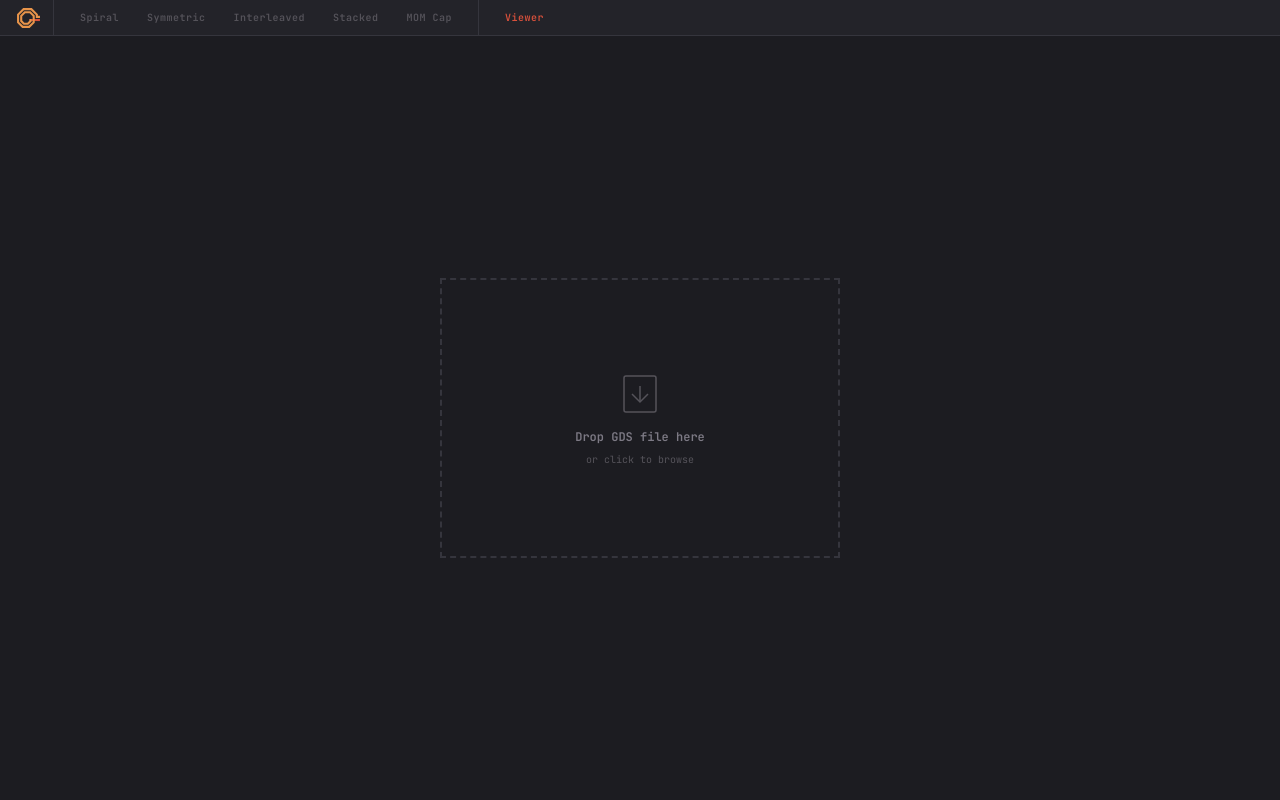
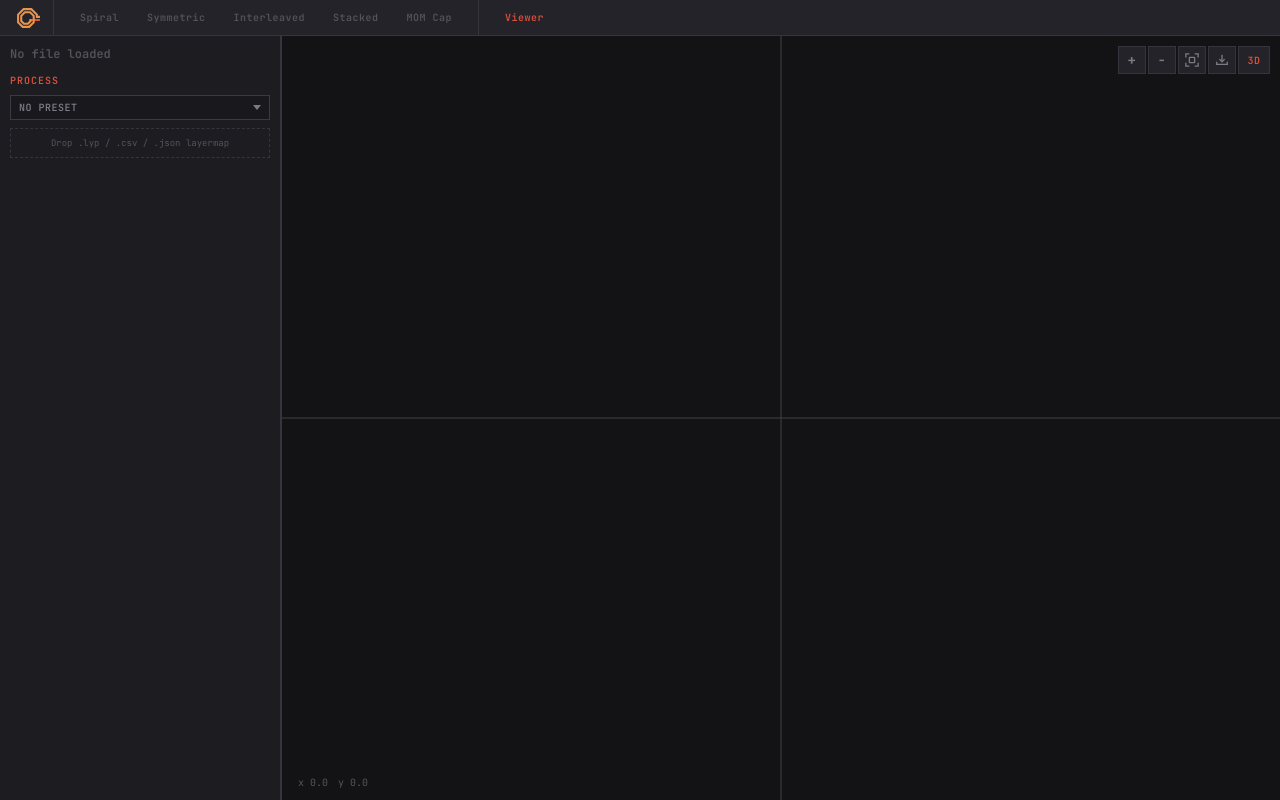
Before and after one commit to milanofthe/rapidpassives, a SvelteKit app in the folder web/: page /viewer in a window 1280 px wide. Built offline with nearby package versions, Linux system fonts and the light colour scheme.

Commit message:
Always show sidebar in viewer, use viewer-pane drop zone for initial file load

```diff
--- a/web/src/routes/viewer/+page.svelte
+++ b/web/src/routes/viewer/+page.svelte
@@ -73,7 +73,6 @@
 
 	let fileName = $state('');
 	let gdsLayers = $state<GdsLayerInfo[]>([]);
-	let dragOver = $state(false);
 	let error = $state('');
 	let loading = $state(false);
 	let loadProgress = $state(0);
@@ -260,27 +259,6 @@
 		}
 	}
 
-	function onDrop(e: DragEvent) {
-		e.preventDefault();
-		dragOver = false;
-		const file = e.dataTransfer?.files[0];
-		if (file) handleFile(file);
-	}
-
-	function onDragOver(e: DragEvent) {
-		e.preventDefault();
-		dragOver = true;
-	}
-
-	function onDragLeave() {
-		dragOver = false;
-	}
-
-	function onFileInput(e: Event) {
-		const input = e.target as HTMLInputElement;
-		const file = input.files?.[0];
-		if (file) handleFile(file);
-	}
 
 	function toggleLayer(i: number) {
 		gdsLayers = gdsLayers.map((l, j) => j === i ? { ...l, visible: !l.visible } : l);
@@ -481,50 +459,11 @@
 	<link rel="canonical" href="https://rapidpassives.org/viewer" />
 </svelte:head>
 
-{#if !loaded}
-	<div class="dropzone-page">
-		<div
-			class="dropzone"
-			class:dragover={dragOver}
-			class:loading
-			ondrop={onDrop}
-			ondragover={onDragOver}
-			ondragleave={onDragLeave}
-			role="button"
-			tabindex="0"
-		>
-			{#if loading}
-				<svg class="border-spinner" viewBox="0 0 400 280">
-					<rect x="1" y="1" width="398" height="278" rx="0" fill="none"
-						stroke="var(--accent)" stroke-width="2"
-						stroke-dasharray="{2 * (398 + 278)}"
-						stroke-dashoffset="{2 * (398 + 278) * (1 - loadProgress)}"
-					/>
-				</svg>
-				<p class="loading-phase">{loadPhase}</p>
-				<p class="loading-text">{loadPolyCount > 0 ? `${loadPolyCount.toLocaleString()} polygons` : ''}</p>
-			{:else}
-				<div class="dropzone-icon">
-					<svg width="48" height="48" viewBox="0 0 48 48" fill="none" stroke="currentColor" stroke-width="1.5">
-						<rect x="8" y="6" width="32" height="36" rx="2" />
-						<path d="M16 24L24 32L32 24" />
-						<path d="M24 16V32" />
-					</svg>
-				</div>
-				<p class="dropzone-title">Drop GDS file here</p>
-				<p class="dropzone-hint">or click to browse</p>
-				<input type="file" accept=".gds,.gdsii,.gds2" class="dropzone-input" onchange={onFileInput} />
-			{/if}
-			{#if error}
-				<p class="dropzone-error">{error}</p>
-			{/if}
-		</div>
-	</div>
-{:else}
-	<GeometryEditor {layers} {renderOpts} {stack} {instancedScene} gdsLayerMap={GDS_TO_LAYER} {visibleGdsLayers}
-		onFileDrop={handleFile} dropLoading={loading} dropPhase={loadPhase} dropPolyCount={loadPolyCount}>
-		{#snippet sidebar()}
-			<div class="panel">
+<GeometryEditor {layers} {renderOpts} {stack} {instancedScene} gdsLayerMap={GDS_TO_LAYER} {visibleGdsLayers}
+	onFileDrop={handleFile} dropLoading={loading} dropPhase={loadPhase} dropPolyCount={loadPolyCount}>
+	{#snippet sidebar()}
+		<div class="panel">
+			{#if loaded}
 				<div class="file-info">
 					<span class="file-name" title={fileName}>{fileName}</span>
 				</div>
@@ -533,8 +472,13 @@
 					<span class="sep">/</span>
 					<span>{totalPolygons.toLocaleString()} polygons</span>
 				</div>
+			{:else}
+				<div class="file-info">
+					<span class="file-name" style="color: var(--text-dim)">No file loaded</span>
+				</div>
+			{/if}
 
-				<h4 class="section-label">Process</h4>
+			<h4 class="section-label">Process</h4>
 				<div class="preset-dropdown">
 					<button class="preset-btn" onclick={() => presetOpen = !presetOpen}>
 						{selectedPreset ? PRESETS[selectedPreset]?.name : 'No preset'}
@@ -557,6 +501,7 @@
 					<span>Drop .lyp / .csv / .json layermap</span>
 				</div>
 
+			{#if loaded}
 				<h4 class="section-label">Layers</h4>
 				<p class="hint">Drag to reorder stack. Click to toggle visibility.</p>
 
@@ -607,93 +552,12 @@
 						<div class="drop-indicator"></div>
 					{/if}
 				</div>
+			{/if}
 			</div>
 		{/snippet}
 	</GeometryEditor>
-{/if}
 
 <style>
-	/* Drop zone page */
-	.dropzone-page {
-		height: 100%;
-		display: flex;
-		align-items: center;
-		justify-content: center;
-		background: var(--bg);
-	}
-	.dropzone {
-		position: relative;
-		width: 400px;
-		height: 280px;
-		border: 2px dashed var(--border);
-		display: flex;
-		flex-direction: column;
-		align-items: center;
-		justify-content: center;
-		gap: 8px;
-		cursor: pointer;
-		transition: border-color 0.15s, background 0.15s;
-	}
-	.dropzone:hover, .dropzone.dragover {
-		border-color: var(--accent);
-		background: var(--accent-dim);
-	}
-	.dropzone-icon {
-		color: var(--text-dim);
-	}
-	.dropzone.dragover .dropzone-icon {
-		color: var(--accent);
-	}
-	.dropzone-title {
-		font-size: var(--fs-sm);
-		font-family: var(--font-mono);
-		font-weight: 600;
-		color: var(--text-muted);
-	}
-	.dropzone-hint {
-		font-size: var(--fs-xs);
-		font-family: var(--font-mono);
-		color: var(--text-dim);
-	}
-	.dropzone-input {
-		position: absolute;
-		inset: 0;
-		opacity: 0;
-		cursor: pointer;
-	}
-	.dropzone.loading {
-		border-color: transparent;
-		pointer-events: none;
-	}
-	.border-spinner {
-		position: absolute;
-		inset: -1px;
-		width: calc(100% + 2px);
-		height: calc(100% + 2px);
-		pointer-events: none;
-	}
-	.border-spinner rect {
-		transition: stroke-dashoffset 0.3s ease;
-	}
-	.loading-phase {
-		font-size: var(--fs-sm);
-		font-family: var(--font-mono);
-		font-weight: 600;
-		color: var(--accent);
-	}
-	.loading-text {
-		font-size: var(--fs-xs);
-		font-family: var(--font-mono);
-		color: var(--text-dim);
-		min-height: 14px;
-	}
-	.dropzone-error {
-		font-size: var(--fs-xs);
-		font-family: var(--font-mono);
-		color: var(--accent);
-		margin-top: 4px;
-	}
-
 	/* Sidebar */
 	.panel {
 		height: 100%;
```
